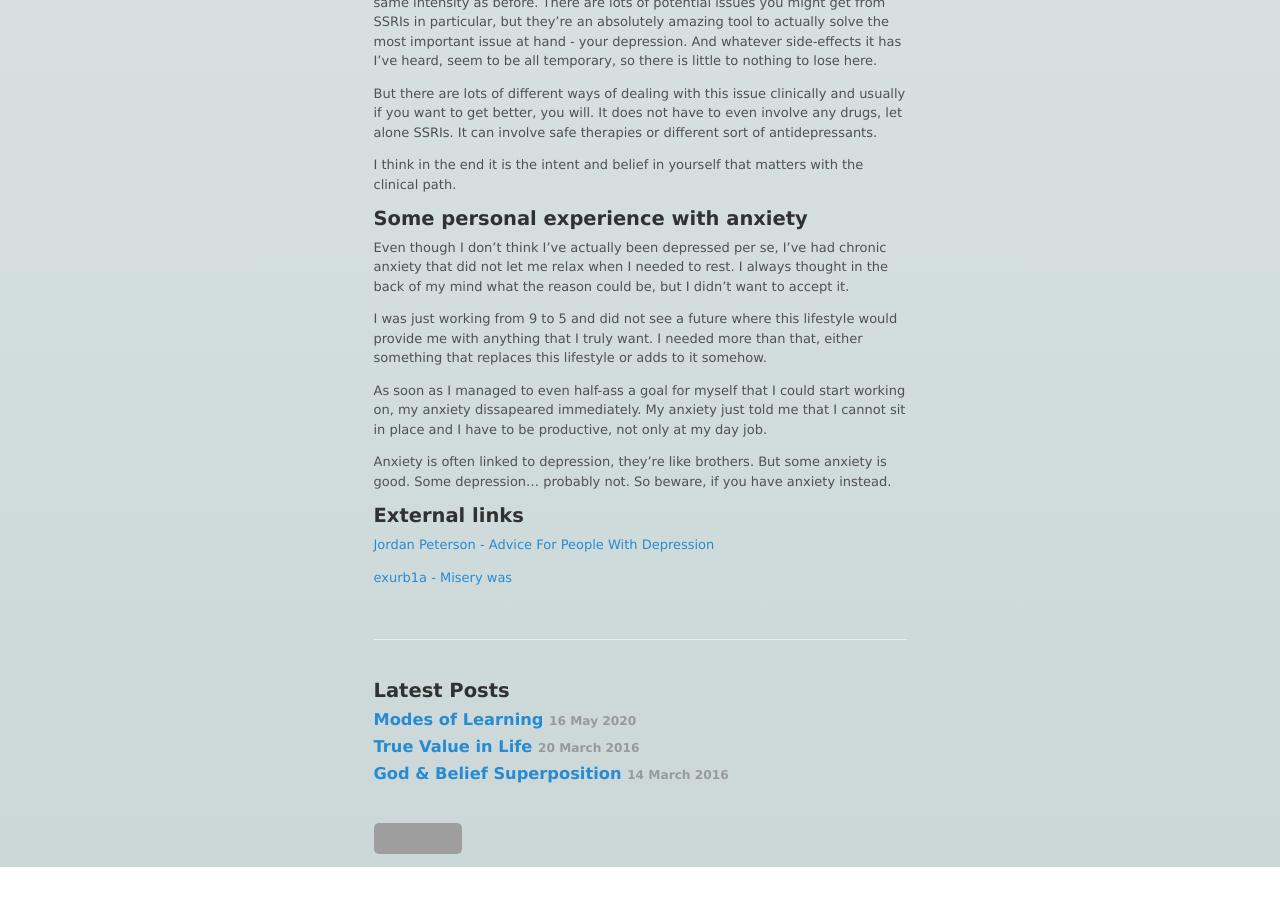
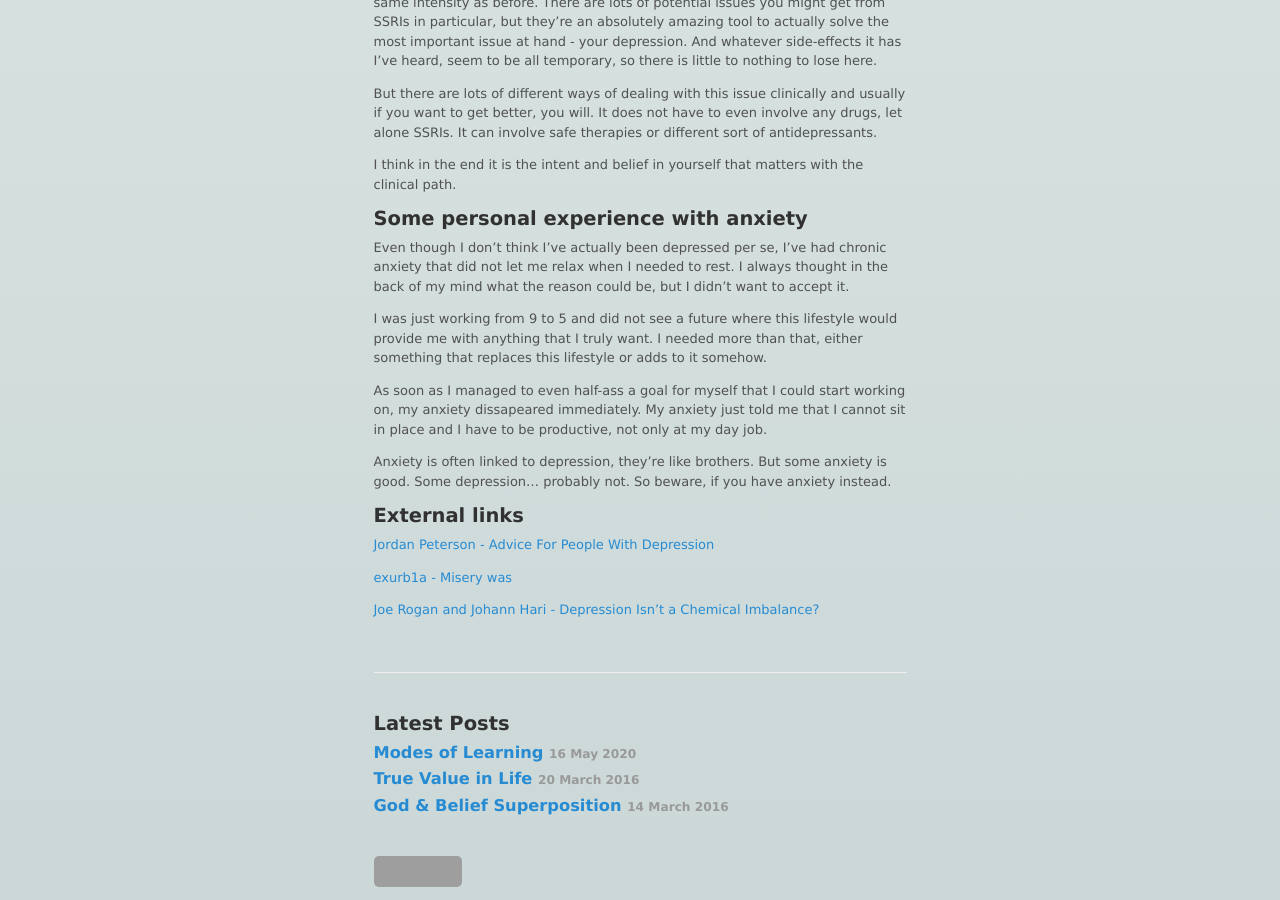
Before and after one commit to azatris/azatris.github.io, a Jekyll site: the page built from _posts/2020-05-06-depression.md, in a window 1280 px wide and 900 px high, scrolled down 3252 px. Built offline with Jekyll 4.4.1, drawn with Linux system fonts in a browser that asks for light colours; comment, search, counter and statistics services are not loaded; before the commit the page ends 4119 px from its top, so only the background shows below that; grey boxes are pictures that could not be loaded.

Commit message:
Add Depression link

```diff
--- a/_posts/2020-05-06-depression.md
+++ b/_posts/2020-05-06-depression.md
@@ -119,3 +119,5 @@ Anxiety is often linked to depression, they're like brothers. But some anxiety i
 [Jordan Peterson - Advice For People With Depression](https://youtu.be/2c3m0tt5KcE?t=2683)
 
 [exurb1a - Misery was](https://www.youtube.com/watch?v=n__42UNIhvU)
+
+[Joe Rogan and Johann Hari - Depression Isn't a Chemical Imbalance?](https://www.youtube.com/watch?v=JNiPxNkr_Lk)
```
